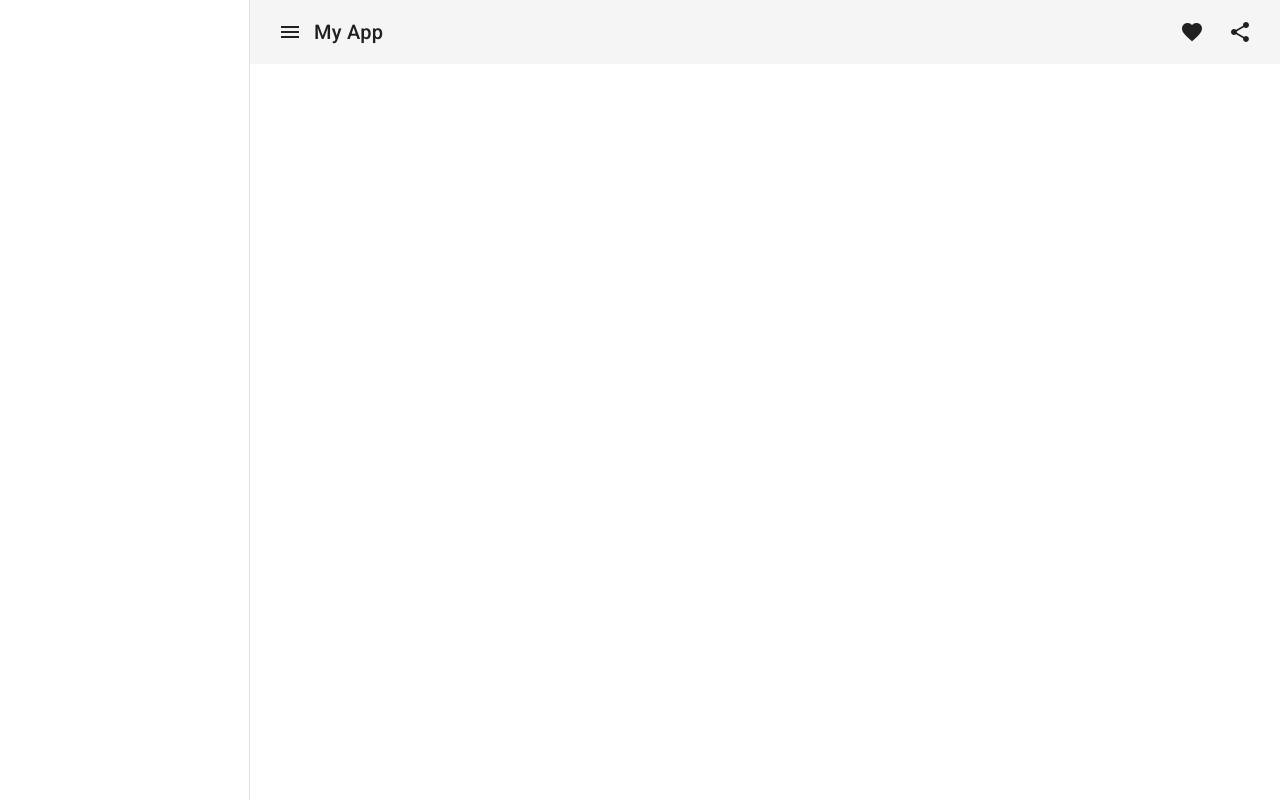
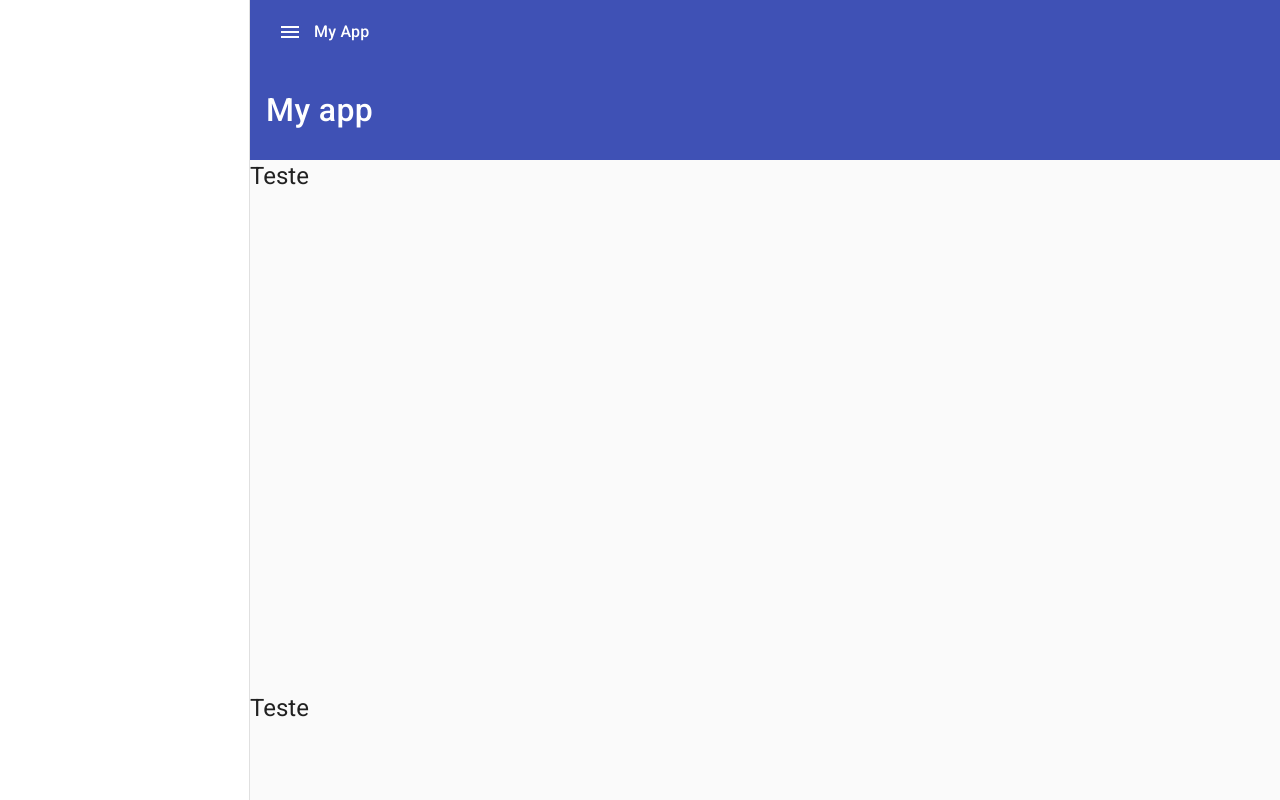
Before and after one commit to thurdelima/angular-material-dashboard-references, an Angular app: page / in a window 1280 px wide. Built offline with nearby package versions, Linux system fonts and the light colour scheme.

Commit message:
feat: adjust css and html to menu

```diff
--- a/src/app/app.component.html
+++ b/src/app/app.component.html
@@ -1,16 +1,15 @@
 <mat-sidenav-container>
 
 
-      <mat-sidenav class="sidenav" #sidenav [opened]="!isSmallScreen" [fixedInViewport]="true" [mode]="sideNavMode">
+  <mat-sidenav class="sidenav" #sidenav [opened]="!isSmallScreen" [fixedInViewport]="true" [mode]="sideNavMode">
 
-      </mat-sidenav>
-
-
+  </mat-sidenav>
 
 
   <mat-sidenav-content>
-    <mat-toolbar>
-      <button mat-icon-button class="example-icon" (click)="sidenav.toggle()" aria-label="Example icon-button with menu icon">
+    <mat-toolbar color="primary" class="toolbar-menu">
+      <button mat-icon-button class="example-icon" (click)="sidenav.toggle()"
+        aria-label="Example icon-button with menu icon">
         <mat-icon>menu</mat-icon>
       </button>
       <span>My App</span>
@@ -22,6 +21,14 @@
         <mat-icon>share</mat-icon>
       </button>
     </mat-toolbar>
+
+    <mat-toolbar color="primary" class="toolbar-submenu">
+      <span>My app</span>
+    </mat-toolbar>
+    <h1 class="title">Teste</h1>
+    <h1 class="title">Teste</h1>
+    <h1 class="title">Teste</h1>
+    <h1 class="title">Teste</h1>
   </mat-sidenav-content>
 </mat-sidenav-container>
 
--- a/src/app/app.component.scss
+++ b/src/app/app.component.scss
@@ -6,3 +6,27 @@
 .sidenav {
   width: 250px;
 }
+
+.toolbar-menu {
+  position: fixed;
+  font-size: 1rem;
+  top: 0;
+}
+
+.toolbar-submenu {
+  height: 100px;
+  font-size: 2rem;
+  margin-top: 60px;
+}
+
+mat-sidenav-content {
+  height: 100vh;
+}
+
+mat-sidenav-container {
+  height: 100vh;
+}
+
+.title {
+  margin-bottom: 500px;
+}
```
